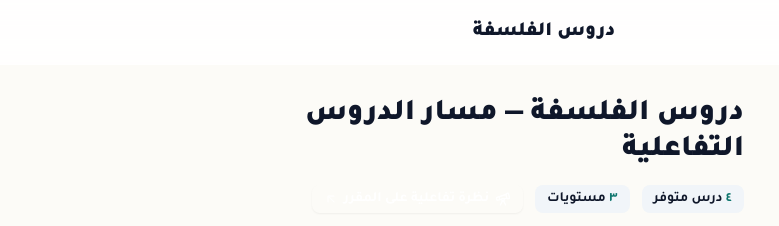
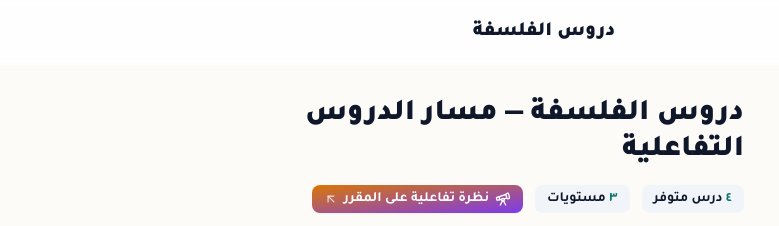
Before and after one commit to 01mohamedelyousfi-design/MAHABATLHIKMA, a website: page lessons/index.html in a window 1280 px wide. Shown: the top 226 px of the page, 96-875 px from the left. Drawn offline with Linux system fonts and the light colour scheme.

Commit message:
fix(lessons): make interactive overview button visible with built gradient class and inline fallback

```diff
--- a/lessons/index.html
+++ b/lessons/index.html
@@ -121,7 +121,7 @@
                 <div class="flex gap-3 text-sm flex-wrap items-center">
                     <div class="font-bold bg-slate-100 px-3 py-1 rounded-lg"><span id="lesson-count" class="text-primary">٠</span> درس متوفر</div>
                     <div class="font-bold bg-slate-100 px-3 py-1 rounded-lg"><span id="level-count" class="text-primary">٠</span> مستويات</div>
-                    <a href="https://the-philosophical-universe.pages.dev/" target="_blank" rel="noopener noreferrer" class="inline-flex items-center gap-1.5 font-bold text-white bg-gradient-to-l from-secondary to-accent px-3 py-1 rounded-lg shadow-sm hover:shadow-md hover:opacity-95 transition-all">
+                    <a href="https://the-philosophical-universe.pages.dev/" target="_blank" rel="noopener noreferrer" style="background: linear-gradient(to top left, #7c3aed, #d97706); color: #fff;" class="inline-flex items-center gap-1.5 font-bold text-white bg-secondary bg-gradient-to-tr from-secondary to-accent px-3 py-1 rounded-lg shadow-sm hover:shadow-md hover:opacity-95 transition-all">
                         <i data-lucide="telescope" class="w-4 h-4"></i>
                         نظرة تفاعلية على المقرر
                         <i data-lucide="arrow-up-left" class="w-3.5 h-3.5 opacity-80"></i>
```
